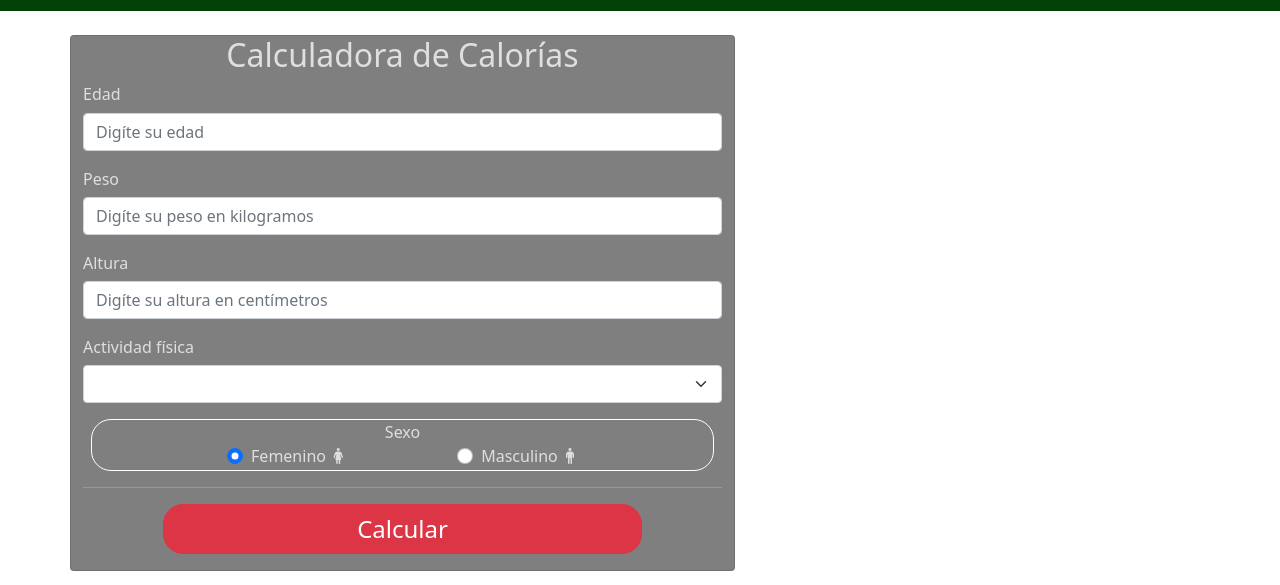
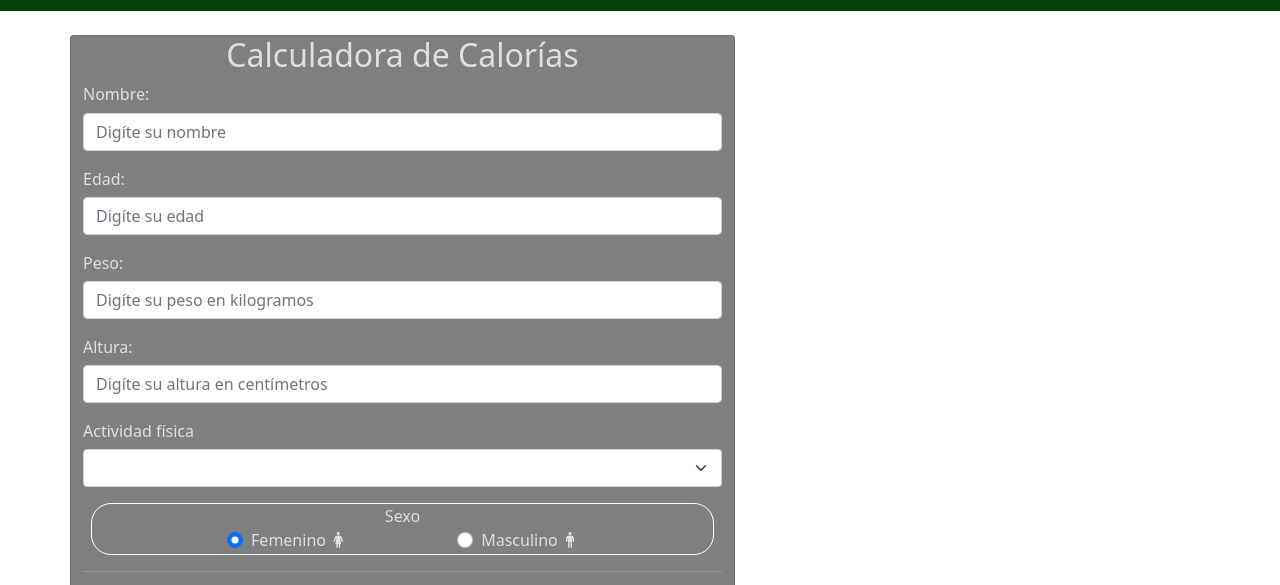
Before and after one commit to diegoefe90/calculado-de-calorias, a plain HTML site: page index.html in a window 1280 px wide. Shown: the part 61-646 px from the top of the page. Drawn offline with nearby package versions, Linux system fonts and the light colour scheme.

Commit message:
input nombre

```diff
--- a/index.html
+++ b/index.html
@@ -32,18 +32,24 @@
             <form id="formulario-calculadora">
               <fieldset>
                 <legend class="h2 text-center">Calculadora de Calorías</legend>
+
                 <div class="mb-3">
-                  <label for="edad" class="form-label h6">Edad</label>
+                  <label for="name" class="form-label h6">Nombre:</label>
+                  <input type="text" id="name" class="form-control" placeholder="Digíte su nombre">
+                </div>
+
+                <div class="mb-3">
+                  <label for="edad" class="form-label h6">Edad:</label>
                   <input type="number" id="edad" class="form-control" min="15" max="80" placeholder="Digíte su edad">
                 </div>
 
                 <div class="mb-3">
-                  <label for="peso" class="form-label h6">Peso</label>
+                  <label for="peso" class="form-label h6">Peso:</label>
                   <input type="number" id="peso" class="form-control" placeholder="Digíte su peso en kilogramos">
                 </div>
 
                 <div class="mb-3">
-                  <label for="altura" class="form-label h6">Altura</label>
+                  <label for="altura" class="form-label h6">Altura:</label>
                   <input type="number" id="altura" class="form-control" placeholder="Digíte su altura en centímetros">
                 </div>
 
--- a/main.js
+++ b/main.js
@@ -12,6 +12,7 @@ formularioCalculadora.addEventListener('submit', (evento) => {
 function calcularCalorias() {
     aparecerResultado();
     const edad = document.querySelector('#edad');
+    const name = document.querySelector('#name')
     const peso = document.querySelector('#peso')
     const altura = document.querySelector('#altura');
     const actividad = document.querySelector('#actividad');
@@ -45,7 +46,7 @@ function calcularCalorias() {
 
     resultado.innerHTML = `
         <div class=" card-body d-flex flex-column justify-content-center align-items-center h-100" id="calculo">
-            <h5 class="card-title h2">Calorías requeridas</h5>
+            <h5 class="card-title h2">"${name} Debes consumir"</h5>
             <div class="mb-3 w-100">
                 <input class="form-control text-center" value="${Math.floor(calcularCalorias)} kcal" style="font-size: 2rem" disabled>
             </div>
```
